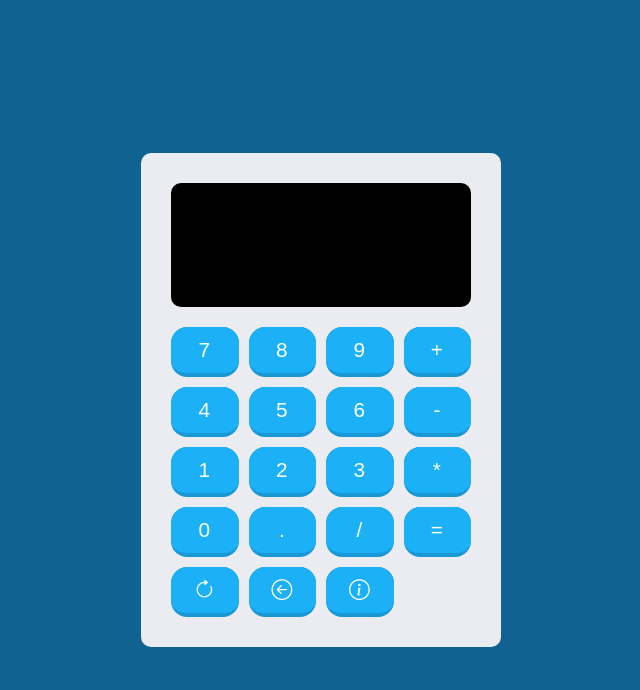
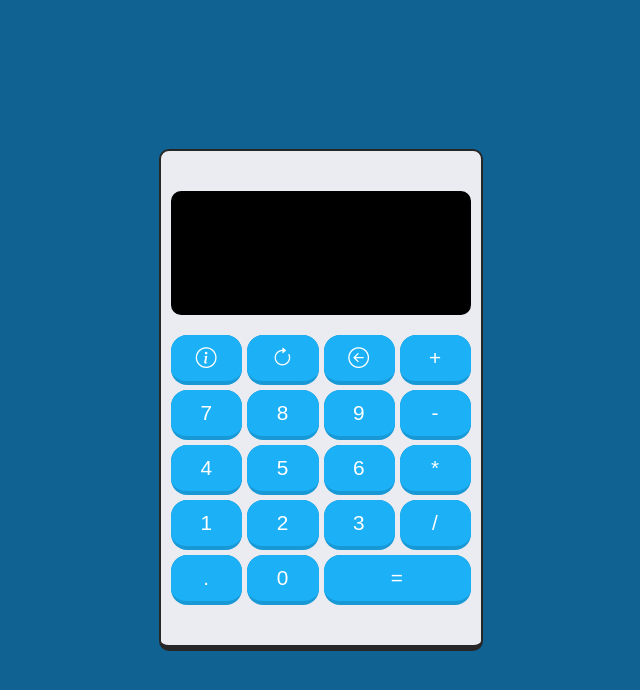
Before and after one commit to ifejinity/Simple_Calculator, a plain HTML site: page index.html in a window 1280 px wide. Shown: the whole page, without its empty margins (319-959 px from the left). Drawn offline with nearby package versions, Linux system fonts and the light colour scheme; a web font is replaced by a local one.

Commit message:
redesigned

```diff
--- a/calculator.scss
+++ b/calculator.scss
@@ -20,10 +20,13 @@
     .calculator{
         background-color: #EBECF1;
         width: 100%;
+        margin: 0 5%;
         max-width: 300px;
         height: fit-content;
         border-radius: 10px;
-        padding: 30px;
+        padding: 40px 10px;
+        border: solid rgb(39, 39, 39);
+        border-width: 2px 2px 6px 2px;
         gap: 20px;
         display: grid;
         grid-template-columns: 1fr;
@@ -45,7 +48,7 @@
             height: 100%;
             display: grid;
             grid-template-columns: 1fr 1fr 1fr 1fr;
-            gap: 10px;
+            gap: 5px;
             button{
                 font-size: 1.3rem;
                 padding: 10px;
@@ -113,3 +116,78 @@
         }
     }
 }
+button:nth-child(1){
+    grid-area: 2/1;
+}
+
+button:nth-child(2){
+    grid-area: 2/2;
+}
+
+button:nth-child(3){
+    grid-area: 2/3;
+}
+
+button:nth-child(4){
+    grid-area: 1/4;
+}
+
+button:nth-child(5){
+    grid-area: 3/1;
+}
+
+button:nth-child(6){
+    grid-area: 3/2;
+}
+
+button:nth-child(7){
+    grid-area: 3/3;
+}
+
+button:nth-child(8){
+    grid-area: 2/4;
+}
+
+button:nth-child(9){
+    grid-area: 4/1;
+}
+
+button:nth-child(10){
+    grid-area: 4/2;
+}
+
+button:nth-child(11){
+    grid-area: 4/3;
+}
+
+button:nth-child(18){
+    grid-area: 1/3;
+}
+
+button:nth-child(16){
+    grid-area: 5/3/5/5;
+}
+
+button:nth-child(12){
+    grid-area: 3/4;
+}
+
+button:nth-child(13){
+    grid-area: 5/2;
+}
+
+button:nth-child(14){
+    grid-area: 5/1;
+}
+
+button:nth-child(15){
+    grid-area: 4/4;
+}
+
+button:nth-child(17){
+    grid-area: 1/2;
+}
+
+button:nth-child(19){
+    grid-area: 1/1;
+}
```
Also changed, not shown: calculator.css, 1 other file.
